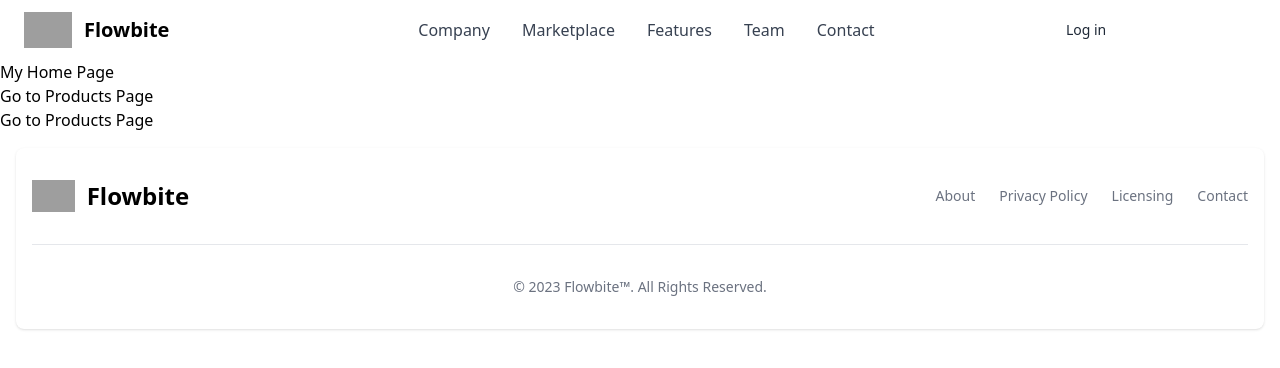
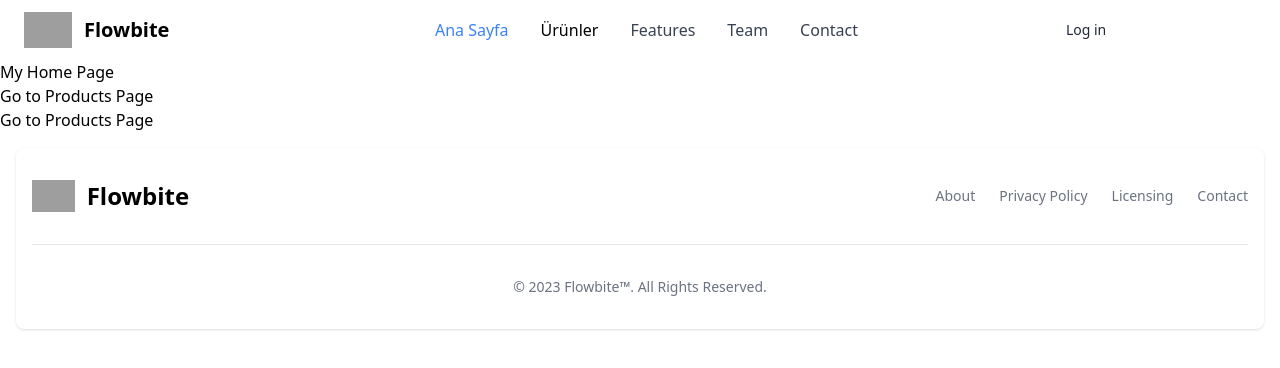
Before and after one commit to eminbasbayan/medas-react-egitimi, a React (Vite) app: page / in a window 1280 px wide. Shown: the top 368 px of the page. Built offline with nearby package versions, Linux system fonts and the light colour scheme; grey boxes are pictures that could not be loaded.

Commit message:
NavLink componentiyle active path kontrolü

```diff
--- a/src/components/Layout/Header.jsx
+++ b/src/components/Layout/Header.jsx
@@ -1,3 +1,5 @@
+import { Link, NavLink } from "react-router-dom";
+
 function Header() {
   return (
     <header>
@@ -75,20 +77,24 @@
                 </a>
               </li>
               <li>
-                <a
-                  href="#"
-                  className="block py-2 pr-4 pl-3 text-gray-700 border-b border-gray-100 hover:bg-gray-50 lg:hover:bg-transparent lg:border-0 lg:hover:text-primary-700 lg:p-0 dark:text-gray-400 lg:dark:hover:text-white dark:hover:bg-gray-700 dark:hover:text-white lg:dark:hover:bg-transparent dark:border-gray-700"
+                <NavLink
+                  to="/"
+                  className={({ isActive }) =>
+                    isActive ? "text-blue-500" : ""
+                  }
                 >
-                  Company
-                </a>
+                  Ana Sayfa
+                </NavLink>
               </li>
               <li>
-                <a
-                  href="#"
-                  className="block py-2 pr-4 pl-3 text-gray-700 border-b border-gray-100 hover:bg-gray-50 lg:hover:bg-transparent lg:border-0 lg:hover:text-primary-700 lg:p-0 dark:text-gray-400 lg:dark:hover:text-white dark:hover:bg-gray-700 dark:hover:text-white lg:dark:hover:bg-transparent dark:border-gray-700"
+                <NavLink
+                  to="/products"
+                  className={({ isActive }) =>
+                    isActive ? "text-blue-500" : ""
+                  }
                 >
-                  Marketplace
-                </a>
+                  Ürünler
+                </NavLink>
               </li>
               <li>
                 <a
```
